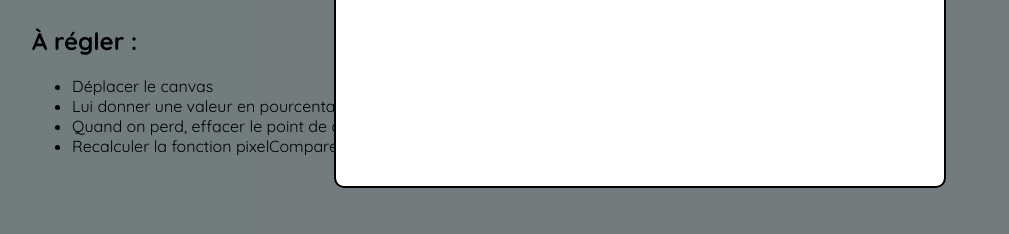
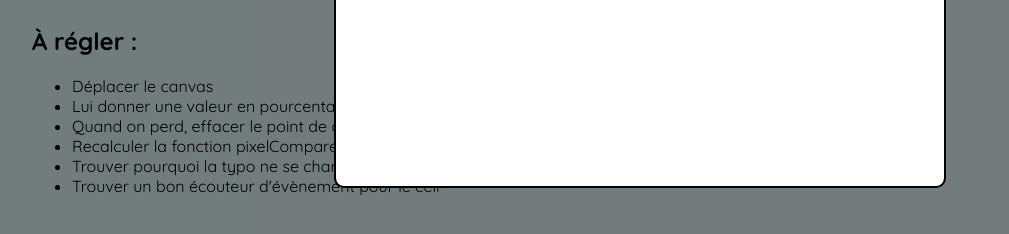
Before and after one commit to ClemeDigs/draw-in-line, a plain HTML site: page index.html in a window 1280 px wide. Shown: the part 422-656 px from the top of the page, without its empty margins (0-1009 px from the left). Drawn offline with Linux system fonts and the light colour scheme.

Commit message:
add comments

```diff
--- a/index.html
+++ b/index.html
@@ -35,6 +35,8 @@
                 <li>Lui donner une valeur en pourcentage</li>
                 <li>Quand on perd, effacer le point de départ</li>
                 <li>Recalculer la fonction pixelCompare() pour pouvoir l'adapter à chaque lettre</li>
+                <li>Trouver pourquoi la typo ne se charge qu'après le premier essai</li>
+                <li>Trouver un bon écouteur d'évènement pour le cell</li>
             </ul>
         </div>
     </main>
```
